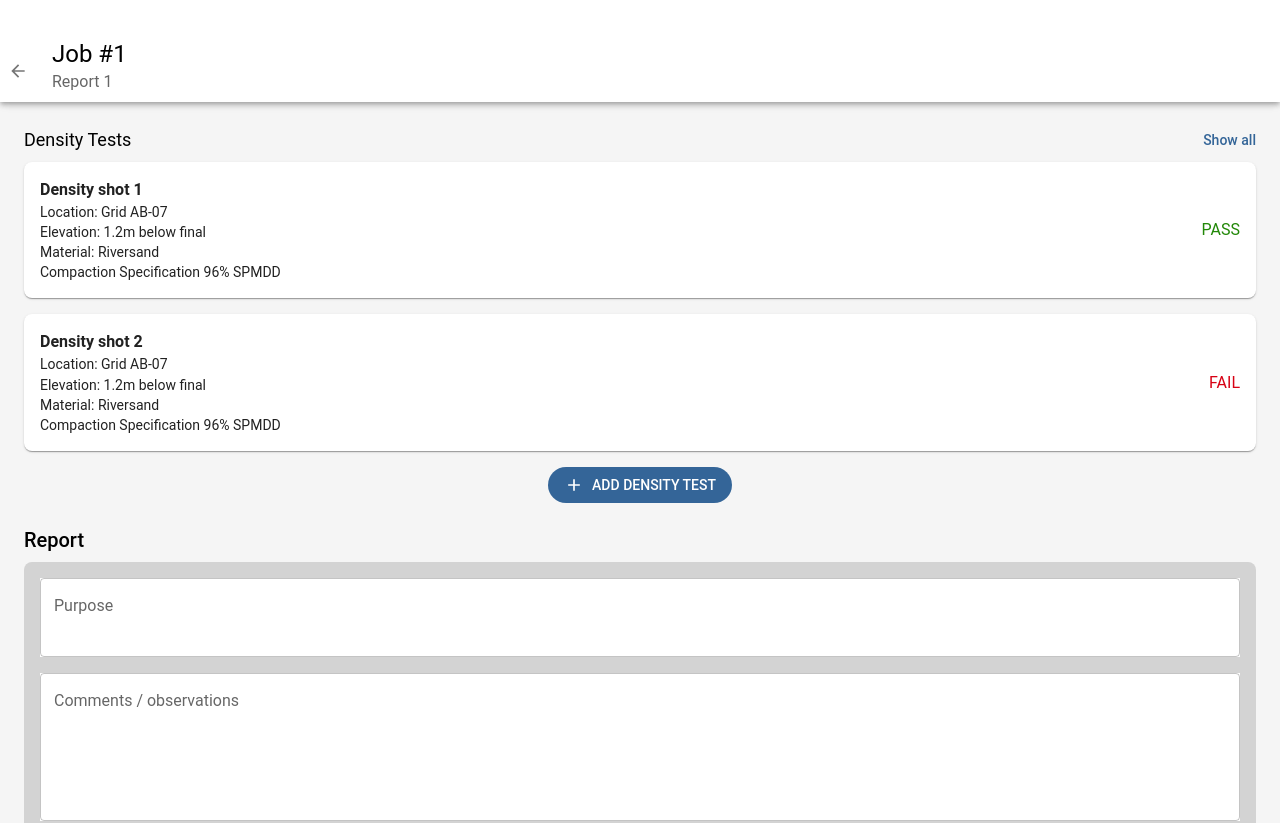
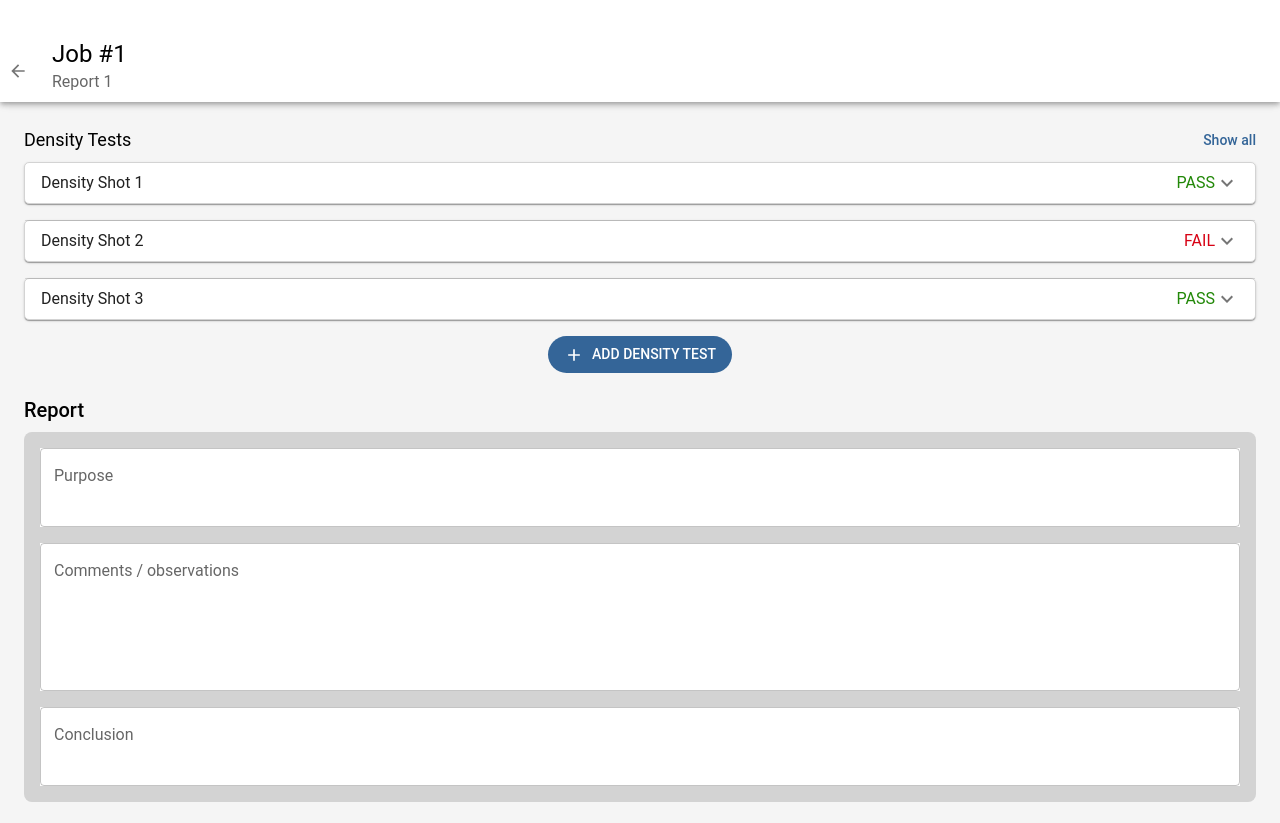
Before and after one commit to Density-Reporting-Tool/DensityReportingToolFrontend, a React (Vite) app: page /job/1/report/1 in a window 1280 px wide. Shown: the top 823 px of the page. Built offline with nearby package versions, Linux system fonts and the light colour scheme; no server answers.

Commit message:
style: convert density cards into accordion

```diff
--- a/src/pages/ReportDetails.tsx
+++ b/src/pages/ReportDetails.tsx
@@ -1,6 +1,9 @@
 import SolidBackgroundColorButton from "@/components/button/SolidBackgroundColorButton";
 import HeaderWithBackButton from "@/components/headers/HeaderWithBackButton";
 import {
+  Accordion,
+  AccordionDetails,
+  AccordionSummary,
   Box,
   Card,
   Container,
@@ -13,6 +16,7 @@ import {
   Add as AddIcon,
   FileUpload as FileUploadIcon,
   CameraAlt as CameraAltIcon,
+  ExpandMore as ExpandMoreIcon,
 } from "@mui/icons-material";
 import HeaderTitleWithShowAll from "@/components/headers/HeaderTitleWithShowAll";
 
@@ -23,10 +27,11 @@ const report = {
   densityTests: [
     {
       id: 1,
-      name: "Desnity Shot 1",
+      name: "Density Shot 1",
       location: "Grid AB-07",
       elevation: " 1.2m below final",
       material: "Riversand",
+      density: "1789",
       compactionSpecification: "96% SPMDD",
       pass: 1,
     },
@@ -36,8 +41,19 @@ const report = {
       location: "Grid AB-07",
       elevation: " 1.2m below final",
       material: "Riversand",
+      density: "1789",
       compactionSpecification: "96% SPMDD",
       pass: 0,
+    },
+    {
+      id: 3,
+      name: "Density Shot 3",
+      location: "Grid AB-07",
+      elevation: " 1.2m below final",
+      material: "Riversand",
+      density: "1789",
+      compactionSpecification: "96% SPMDD",
+      pass: 1,
     },
   ],
   reportPhotos: [
@@ -96,20 +112,45 @@ const Report: React.FC = () => {
             >
               {report.densityTests.length > 0 ? (
                 report.densityTests.map((test) => (
-                  <Card
+                  <Accordion
                     key={test.id}
+                    disableGutters
+                    square={true}
                     sx={{
-                      padding: 2,
-                      borderRadius: 2,
-                      display: "flex",
-                      alignItems: "center",
-                      justifyContent: "space-between",
+                      borderRadius: "5px",
+                      border: "1px solid lightgrey",
                     }}
                   >
-                    <Box>
-                      <Typography variant="body1" fontWeight="700">
-                        Density shot {test.id}
-                      </Typography>
+                    <AccordionSummary
+                      expandIcon={<ExpandMoreIcon />}
+                      aria-controls="panel1-content"
+                      id="panel1-header"
+                      sx={{
+                        minHeight: 40, // reduce overall height
+                        "&.Mui-expanded": {
+                          minHeight: 40,
+                        },
+                        "& .MuiAccordionSummary-content": {
+                          margin: 0, // remove default margin
+                        },
+                      }}
+                    >
+                      <Box
+                        sx={{
+                          display: "flex",
+                          justifyContent: "space-between",
+                          width: "100%",
+                        }}
+                      >
+                        <Typography component="span">{test.name}</Typography>
+                        <Typography
+                          color={test.pass ? "success.main" : "error.main"}
+                        >
+                          {test.pass ? "PASS" : "FAIL"}
+                        </Typography>
+                      </Box>
+                    </AccordionSummary>
+                    <AccordionDetails>
                       <Typography variant="body2">
                         Location: {test.location}
                       </Typography>
@@ -120,15 +161,14 @@ const Report: React.FC = () => {
                         Material: {test.material}
                       </Typography>
                       <Typography variant="body2">
-                        Compaction Specification {test.compactionSpecification}
+                        Density: {test.density}
                       </Typography>
-                    </Box>
-                    <Typography
-                      color={test.pass ? "success.main" : "error.main"}
-                    >
-                      {test.pass ? "PASS" : "FAIL"}
-                    </Typography>
-                  </Card>
+                      <Typography variant="body2">
+                        Compaction Specification:
+                        {test.compactionSpecification}
+                      </Typography>
+                    </AccordionDetails>
+                  </Accordion>
                 ))
               ) : (
                 <Card sx={{ padding: 2, borderRadius: 2 }}>
```
